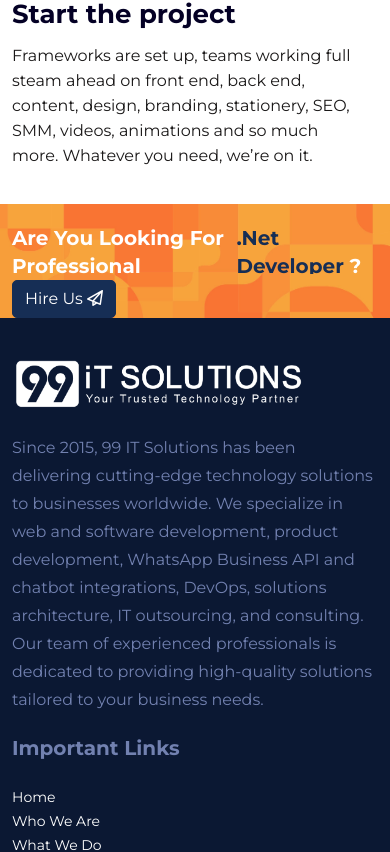
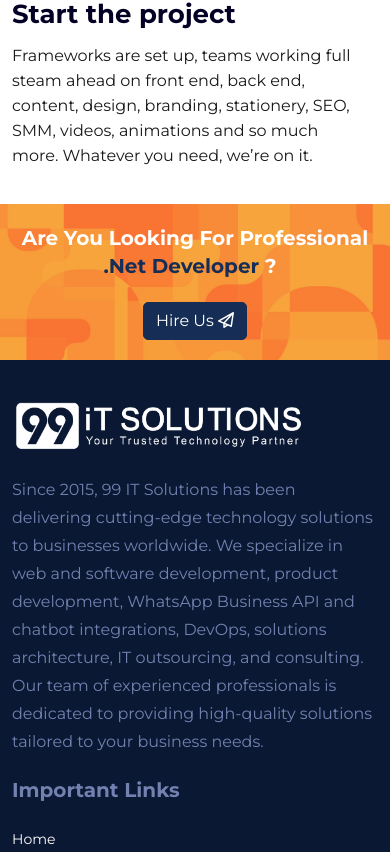
Before and after one commit to farukh110/99itsolutions, a React (Create React App) app: page /contact in a window 390 px wide. Shown: the part 3036-3888 px from the top of the page. Built offline with nearby package versions, Linux system fonts and the light colour scheme; a web font is replaced by a local one.

Commit message:
working on mobile responsiveness

```diff
--- a/src/pages/Home/components/vertical-slider/VerticalSlider.jsx
+++ b/src/pages/Home/components/vertical-slider/VerticalSlider.jsx
@@ -15,7 +15,7 @@
 
                 <div className='row'>
 
-                    <div className='col-md-8'>
+                    <div className='col-md-8 col-12'>
 
                         <div class="slider-wrapper">
                             {title}
@@ -32,7 +32,7 @@
 
                     </div>
 
-                    <div className='col-md-4'>
+                    <div className='col-md-4 col-12'>
 
                         <button onClick={() => navigate('/get-free-quote')} class="btn btn-primary">Hire Us <i class="fa-regular fa-paper-plane"></i> </button>
 
--- a/src/pages/Home/components/vertical-slider/vertical-slider.scss
+++ b/src/pages/Home/components/vertical-slider/vertical-slider.scss
@@ -81,3 +81,42 @@
         margin-top: 0px;
     }
 }
+
+@media (max-width: 480px) {
+
+    .vertical-slider-section {
+
+        padding-bottom: 20px;
+
+        .slider-wrapper {
+            font-size: 20px;
+            color: #ffffff;
+            font-weight: 600;
+            font-family: 'Montserrat', sans-serif;
+            text-transform: capitalize;
+            display: flex;
+            flex-direction: column;
+            text-align: center;
+
+            .slider {
+
+                div {
+                    height: 50px;
+                    color: #162E55;
+                    font-weight: 600;
+                    font-family: 'Montserrat', sans-serif;
+                    padding-left: 0px;
+                    padding-right: 10px;
+                    margin-bottom: 50px;
+                    box-sizing: border-box;
+                }
+            }
+        }
+
+        button {
+
+            margin: 0 auto;
+            display: table;
+        }
+    }
+}
```
